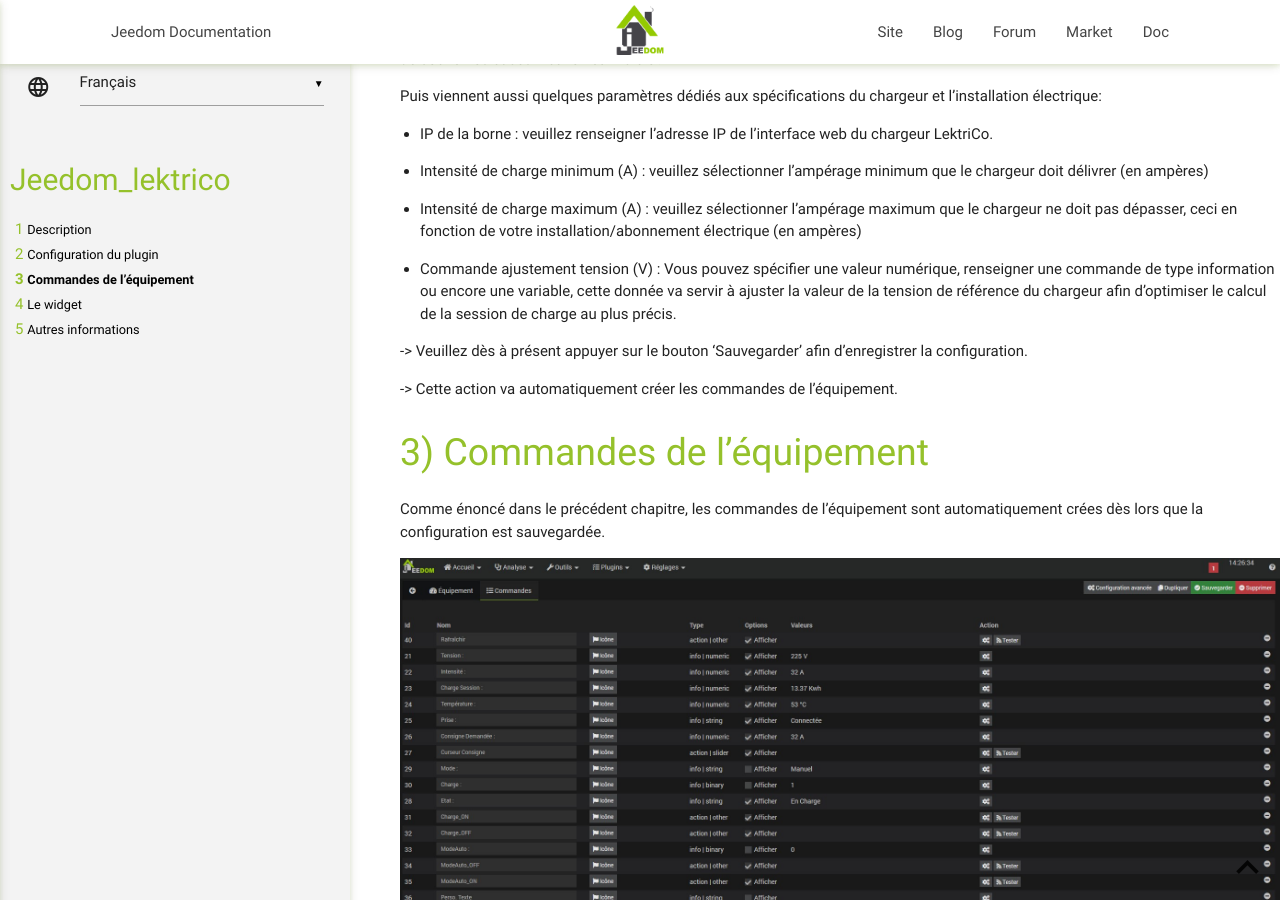
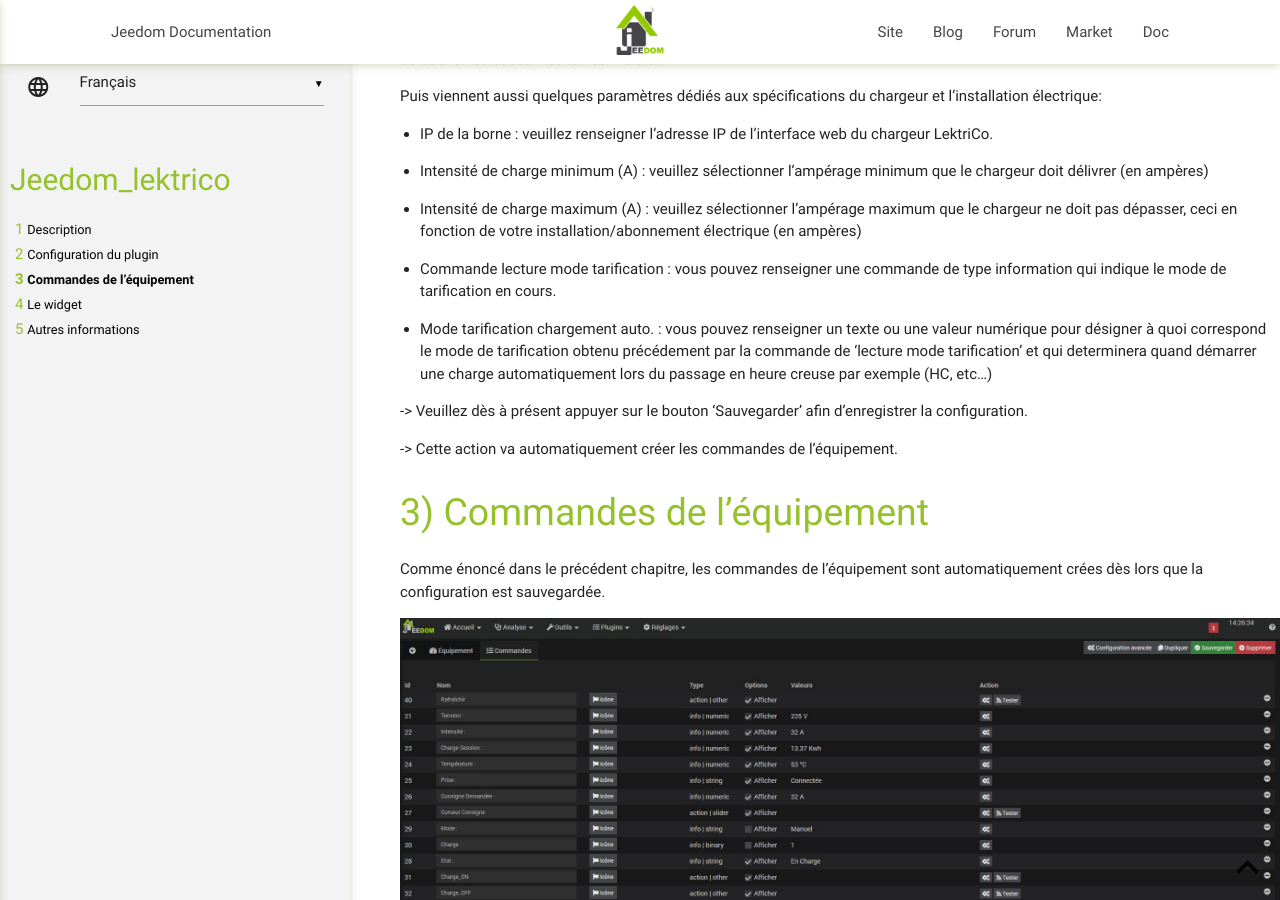
Before and after one commit to Sattaz/Jeedom_LektriCo, a Jekyll site: the page built from docs/fr_FR/index.md, in a window 1280 px wide and 900 px high, scrolled down 815 px. Built offline with Jekyll 4.4.1, drawn with Linux system fonts in a browser that asks for light colours; our own code applies the rules of GitHub Pages for plain Markdown files.

Commit message:
Add files via upload

```diff
--- a/docs/fr_FR/index.md
+++ b/docs/fr_FR/index.md
@@ -34,7 +34,9 @@ Puis viennent aussi quelques paramètres dédiés aux spécifications du chargeu
 
 -   Intensité de charge maximum (A) : veuillez sélectionner l'ampérage maximum que le chargeur ne doit pas dépasser, ceci en fonction de votre installation/abonnement électrique (en ampères)
 
--   Commande ajustement tension (V) : Vous pouvez spécifier une valeur numérique, renseigner une commande de type information ou encore une variable, cette donnée va servir à ajuster la valeur de la tension de référence du chargeur afin d'optimiser le calcul de la session de charge au plus précis.
+-   Commande lecture mode tarification : vous pouvez renseigner une commande de type information qui indique le mode de tarification en cours.
+
+-   Mode tarification chargement auto. : vous pouvez renseigner un texte ou une valeur numérique pour désigner à quoi correspond le mode de tarification obtenu précédement par la commande de 'lecture mode tarification' et qui determinera quand démarrer une charge automatiquement lors du passage en heure creuse par exemple (HC, etc...)
 
 -> Veuillez dès à présent appuyer sur le bouton 'Sauvegarder' afin d'enregistrer la configuration.
 
```
Also changed, not shown: docs/fr_FR/changelog.md (+6 -0 lines).
